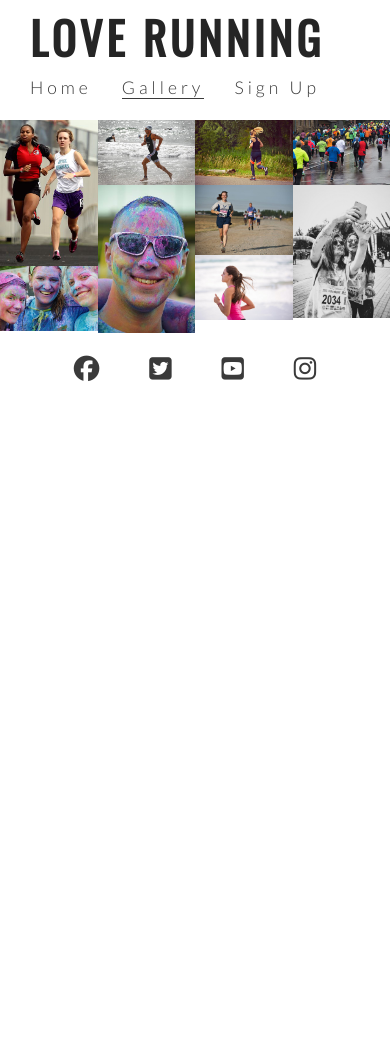
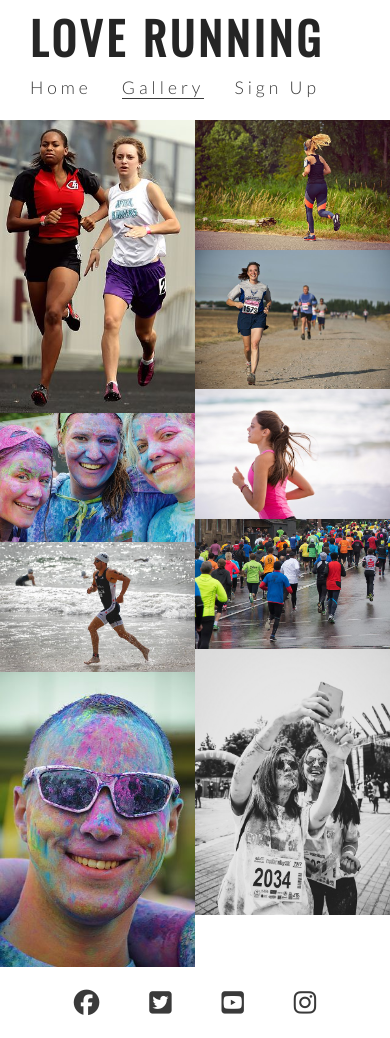
Before and after one commit to adrian-cucuet/love-running, a plain HTML site: page gallery.html in a window 390 px wide. Before the commit the page ends 844 px from the top, so only its background shows below. Drawn offline with nearby package versions, Linux system fonts and the light colour scheme.

Commit message:
Style gallery page for responsive

```diff
--- a/assets/css/style.css
+++ b/assets/css/style.css
@@ -289,8 +289,8 @@ footer {
     }
 }
 
-/* For medium screens size from 960px wide and down */
-@media screen and (max-width: 960px) {
+/* For medium screens size from 950px wide and down */
+@media screen and (max-width: 950px) {
 
     #menu {
         clear: left;
@@ -323,4 +323,16 @@ footer {
         text-align: center;
         padding: 0 20px;
     }
+
+    #photos {
+        column-count: 3;
+    }
+
 }
+
+/* For small screen sizes 800px and down */
+@media screen and (max-width: 800px) {
+    #photos {
+        column-count: 2;
+    }
+}
```
